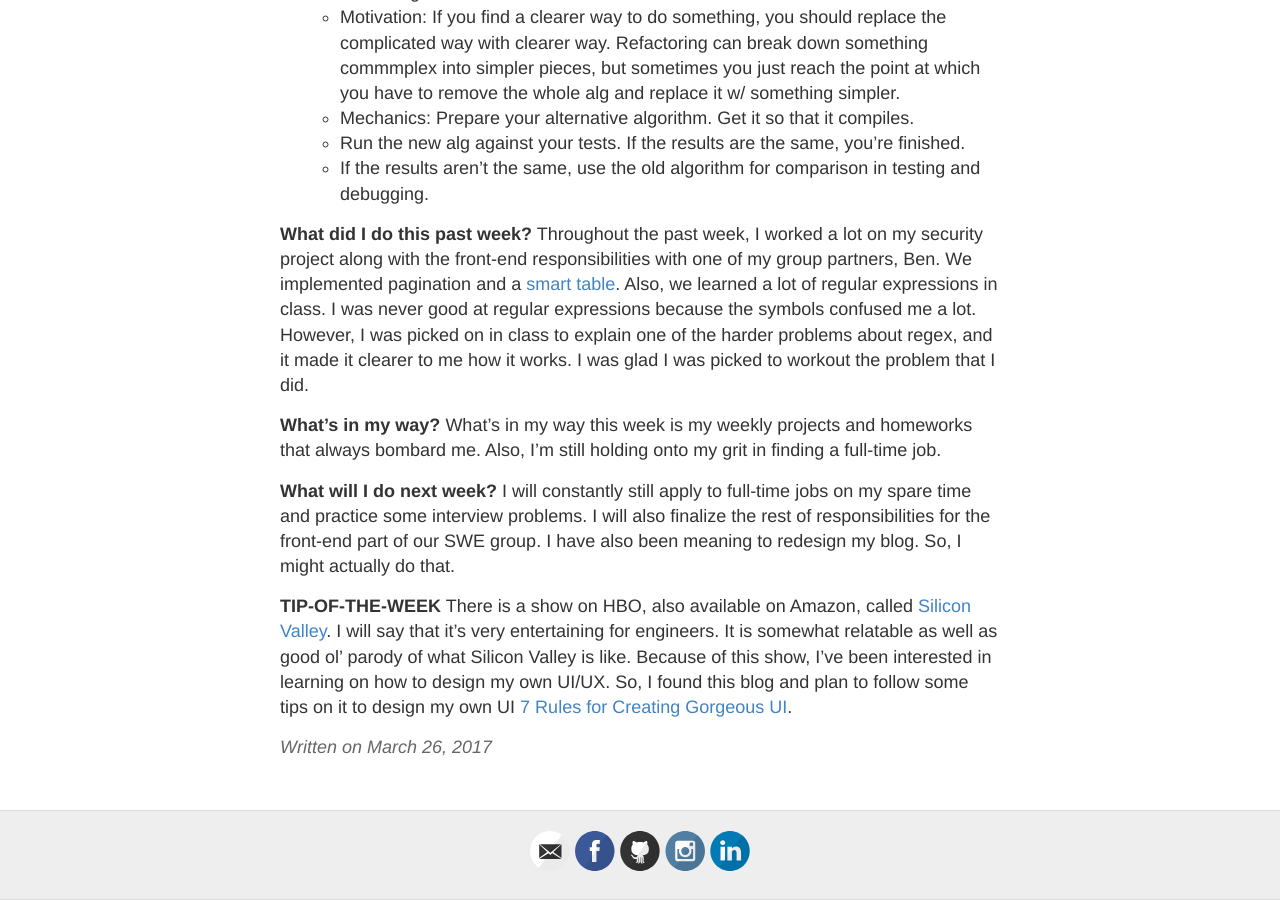
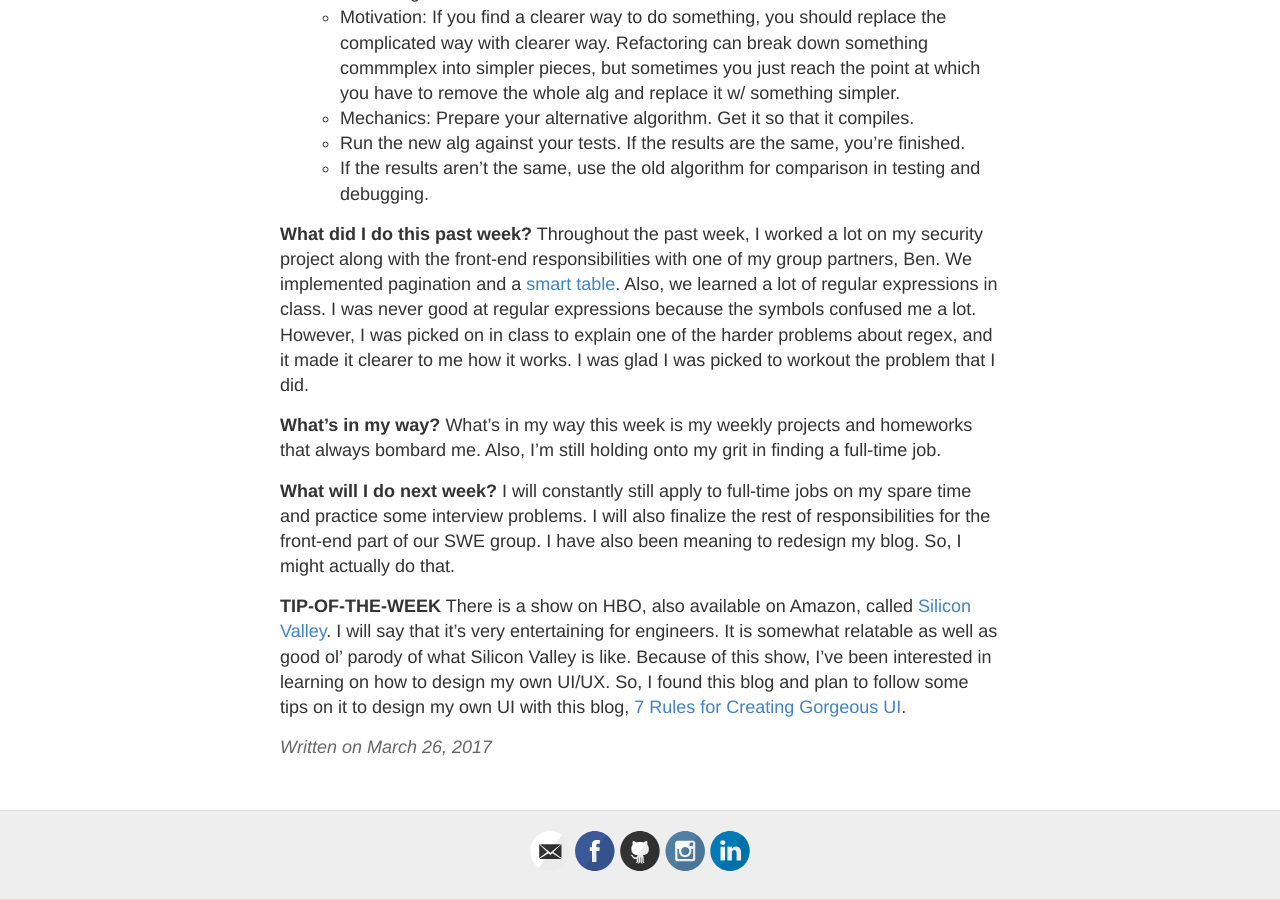
Before and after one commit to jinwook-k/jinwookkim.github.io, a Jekyll site: the page built from _posts/2017-3-26-Week-9.md, in a window 1280 px wide and 900 px high, scrolled down 7278 px. Built offline with Jekyll 4.4.1, drawn with Linux system fonts in a browser that asks for light colours.

Commit message:
fixed some syntax

```diff
--- a/_posts/2017-3-26-Week-9.md
+++ b/_posts/2017-3-26-Week-9.md
@@ -177,4 +177,4 @@ I will constantly still apply to full-time jobs on my spare time and practice so
 
 **TIP-OF-THE-WEEK**
 There is a show on HBO, also available on Amazon, called [Silicon Valley](https://en.wikipedia.org/wiki/Silicon_Valley_(TV_series)). I will say that it's very entertaining for engineers. It is somewhat relatable as well as good ol' parody of what Silicon Valley is like.
-Because of this show, I've been interested in learning on how to design my own UI/UX. So, I found this blog and plan to follow some tips on it to design my own UI [7 Rules for Creating Gorgeous UI](https://medium.com/@erikdkennedy/7-rules-for-creating-gorgeous-ui-part-1-559d4e805cda).
+Because of this show, I've been interested in learning on how to design my own UI/UX. So, I found this blog and plan to follow some tips on it to design my own UI with this blog, [7 Rules for Creating Gorgeous UI](https://medium.com/@erikdkennedy/7-rules-for-creating-gorgeous-ui-part-1-559d4e805cda).
```
